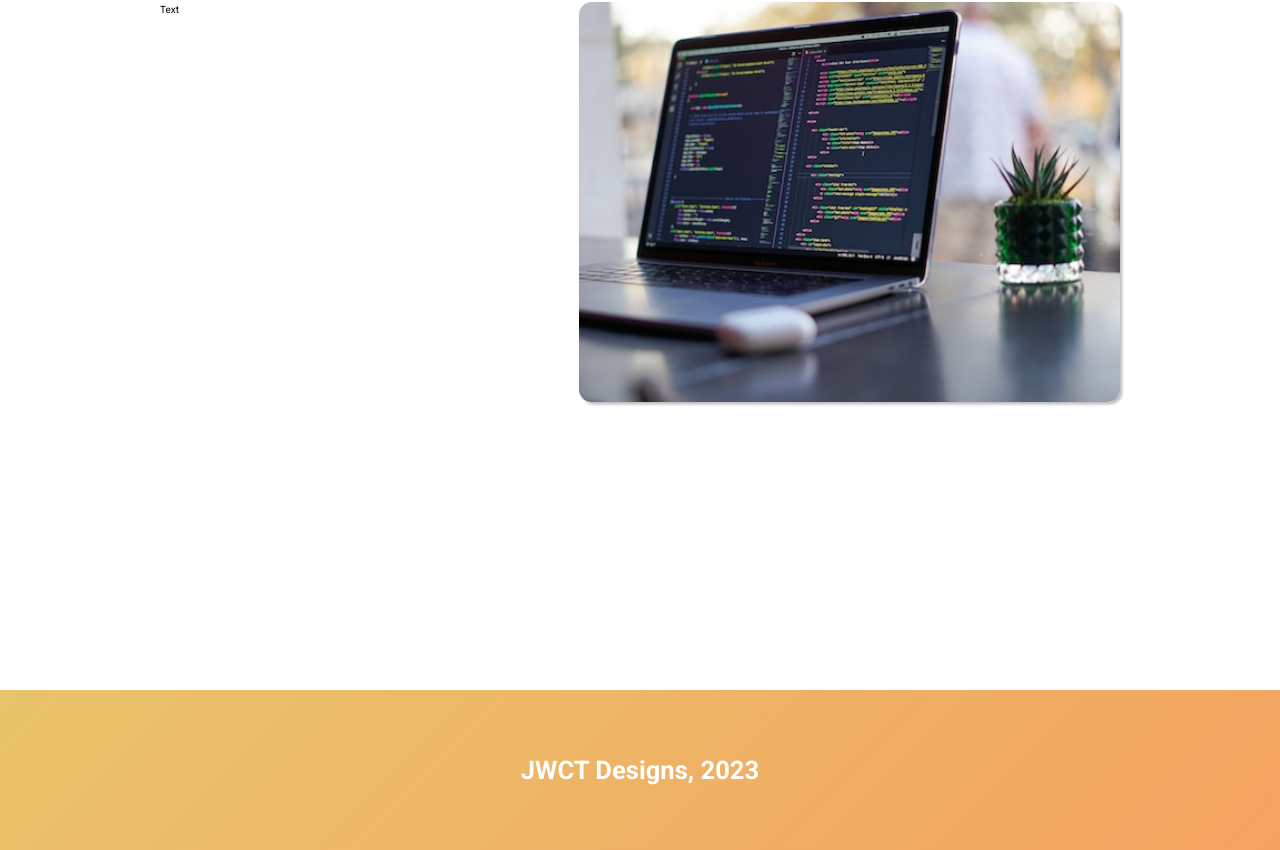
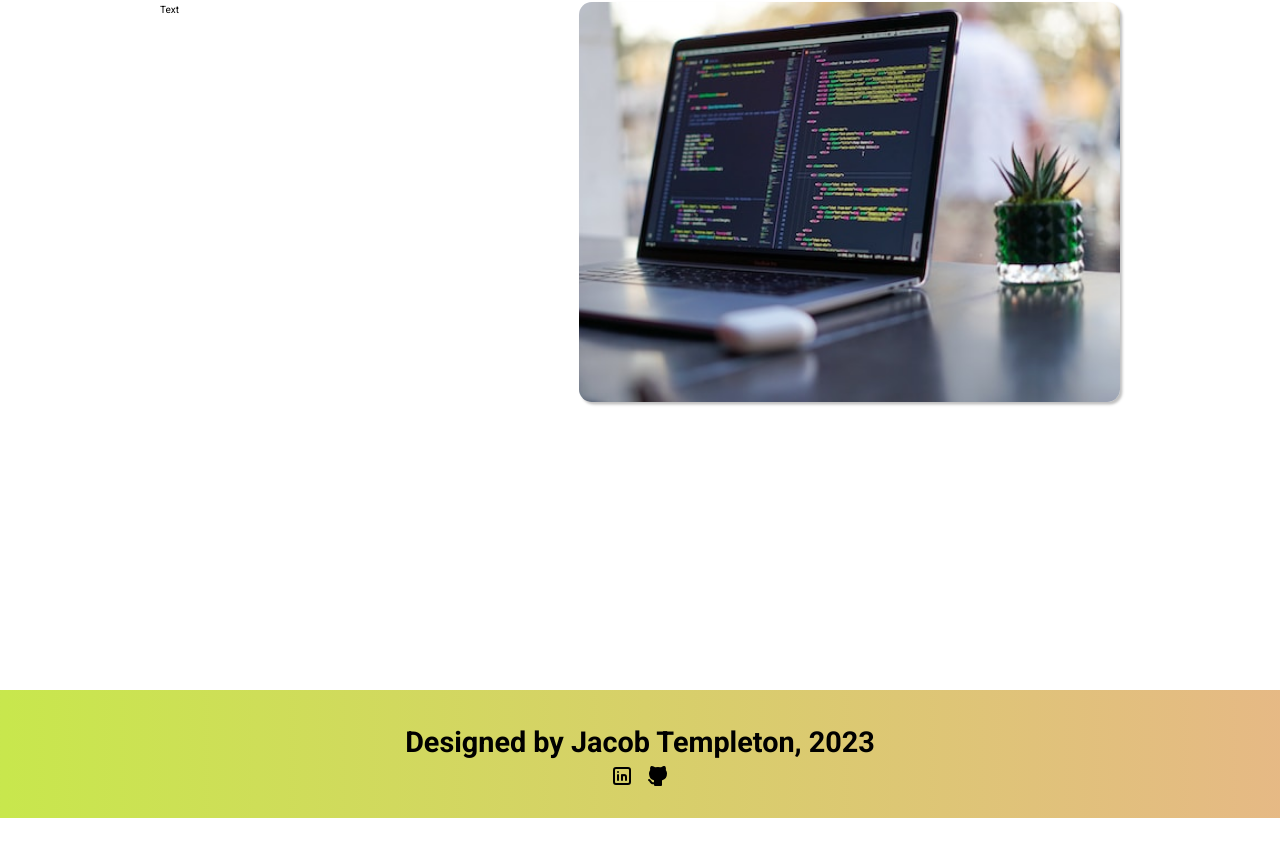
Before and after one commit to JWCTempleton/react-dev-portfolio, a React (Create React App) app in the folder react-portfolio/: page / in a window 1280 px wide. Shown: the part 2868-3718 px from the top of the page. After the commit the page ends 3686 px from the top, so only its background shows below. Built offline with nearby package versions, Linux system fonts and the light colour scheme.

Commit message:
Add footer section, footer styling

```diff
--- a/react-portfolio/src/components/Footer.css
+++ b/react-portfolio/src/components/Footer.css
@@ -1,4 +1,4 @@
-.footer {
+/* .footer {
   display: flex;
   justify-content: center;
   align-items: center;
@@ -9,4 +9,33 @@
   background-color: #e9c46a;
   background-image: linear-gradient(135deg, #e9c46a, #f4a261);
   color: white;
+} */
+
+.footer {
+  display: flex;
+  flex-direction: column;
+  color: #000;
+  align-items: center;
+  justify-content: center;
+  font-size: 1.8rem;
+  font-weight: 700;
+  background: linear-gradient(90deg, #a4baf5, #c8e74d, #f5a2a1);
+  background-size: 300% 300%;
+  animation: gradient 4s alternate infinite;
+  position: absolute;
+  height: 8rem;
+  width: 100%;
 }
+
+.icon-div {
+  display: flex;
+  gap: 0.8rem;
+}
+@keyframes gradient {
+  0% {
+    background-position: 0%;
+  }
+  100% {
+    background-position: 100%;
+  }
+}
--- a/react-portfolio/src/components/Footer.jsx
+++ b/react-portfolio/src/components/Footer.jsx
@@ -3,7 +3,49 @@ import "./Footer.css";
 const Footer = () => {
   return (
     <div>
-      <footer className="footer">JWCT Designs, 2023</footer>
+      <footer className="footer">
+        <p>Designed by Jacob Templeton, 2023 </p>
+        <div className="icon-div">
+          <svg
+            xmlns="http://www.w3.org/2000/svg"
+            class="icon icon-tabler icon-tabler-brand-linkedin"
+            width="24"
+            height="24"
+            viewBox="0 0 24 24"
+            stroke-width="2"
+            stroke="currentColor"
+            fill="none"
+            stroke-linecap="round"
+            stroke-linejoin="round"
+          >
+            <path stroke="none" d="M0 0h24v24H0z" fill="none"></path>
+            <path d="M4 4m0 2a2 2 0 0 1 2 -2h12a2 2 0 0 1 2 2v12a2 2 0 0 1 -2 2h-12a2 2 0 0 1 -2 -2z"></path>
+            <path d="M8 11l0 5"></path>
+            <path d="M8 8l0 .01"></path>
+            <path d="M12 16l0 -5"></path>
+            <path d="M16 16v-3a2 2 0 0 0 -4 0"></path>
+          </svg>
+          <svg
+            xmlns="http://www.w3.org/2000/svg"
+            class="icon icon-tabler icon-tabler-brand-github-filled"
+            width="24"
+            height="24"
+            viewBox="0 0 24 24"
+            stroke-width="2"
+            stroke="currentColor"
+            fill="none"
+            stroke-linecap="round"
+            stroke-linejoin="round"
+          >
+            <path stroke="none" d="M0 0h24v24H0z" fill="none"></path>
+            <path
+              d="M5.315 2.1c.791 -.113 1.9 .145 3.333 .966l.272 .161l.16 .1l.397 -.083a13.3 13.3 0 0 1 4.59 -.08l.456 .08l.396 .083l.161 -.1c1.385 -.84 2.487 -1.17 3.322 -1.148l.164 .008l.147 .017l.076 .014l.05 .011l.144 .047a1 1 0 0 1 .53 .514a5.2 5.2 0 0 1 .397 2.91l-.047 .267l-.046 .196l.123 .163c.574 .795 .93 1.728 1.03 2.707l.023 .295l.007 .272c0 3.855 -1.659 5.883 -4.644 6.68l-.245 .061l-.132 .029l.014 .161l.008 .157l.004 .365l-.002 .213l-.003 3.834a1 1 0 0 1 -.883 .993l-.117 .007h-6a1 1 0 0 1 -.993 -.883l-.007 -.117v-.734c-1.818 .26 -3.03 -.424 -4.11 -1.878l-.535 -.766c-.28 -.396 -.455 -.579 -.589 -.644l-.048 -.019a1 1 0 0 1 .564 -1.918c.642 .188 1.074 .568 1.57 1.239l.538 .769c.76 1.079 1.36 1.459 2.609 1.191l.001 -.678l-.018 -.168a5.03 5.03 0 0 1 -.021 -.824l.017 -.185l.019 -.12l-.108 -.024c-2.976 -.71 -4.703 -2.573 -4.875 -6.139l-.01 -.31l-.004 -.292a5.6 5.6 0 0 1 .908 -3.051l.152 -.222l.122 -.163l-.045 -.196a5.2 5.2 0 0 1 .145 -2.642l.1 -.282l.106 -.253a1 1 0 0 1 .529 -.514l.144 -.047l.154 -.03z"
+              stroke-width="0"
+              fill="currentColor"
+            ></path>
+          </svg>
+        </div>
+      </footer>
     </div>
   );
 };
```
